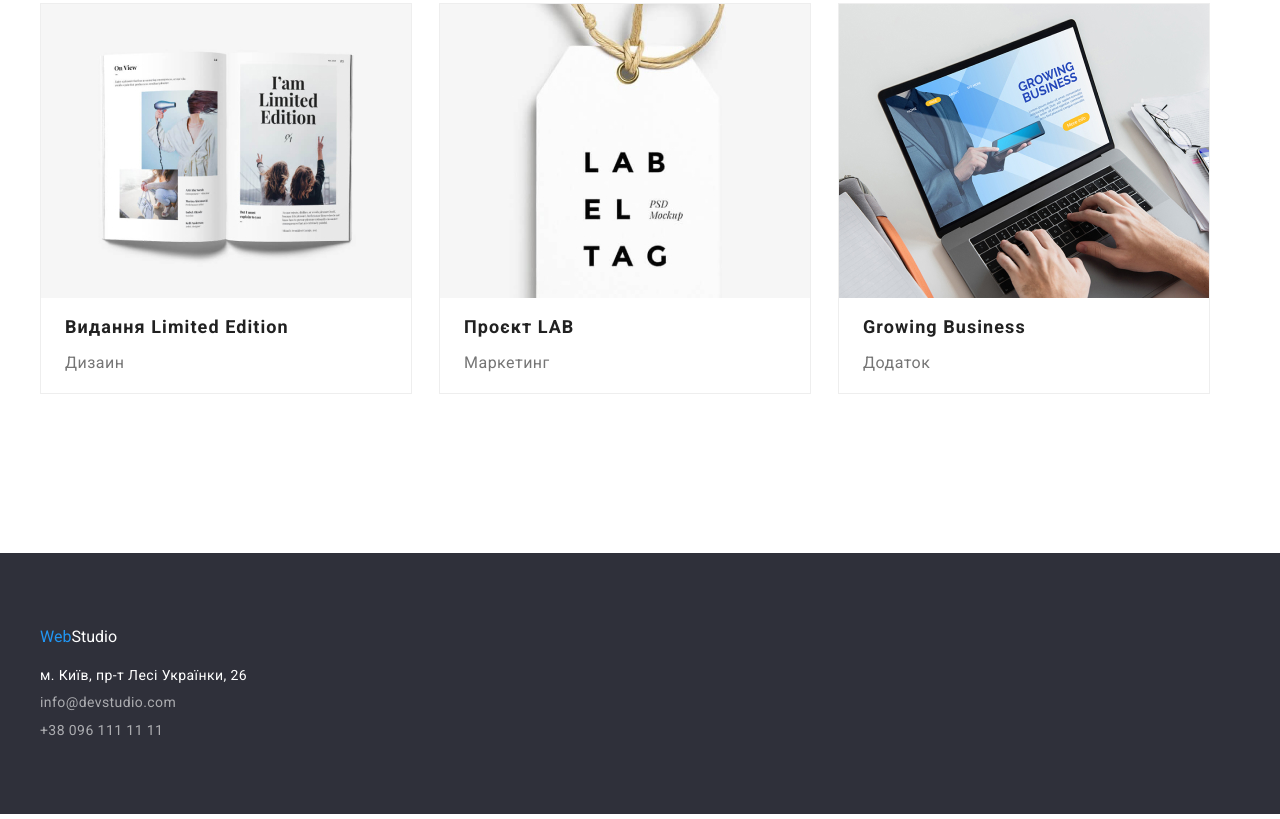
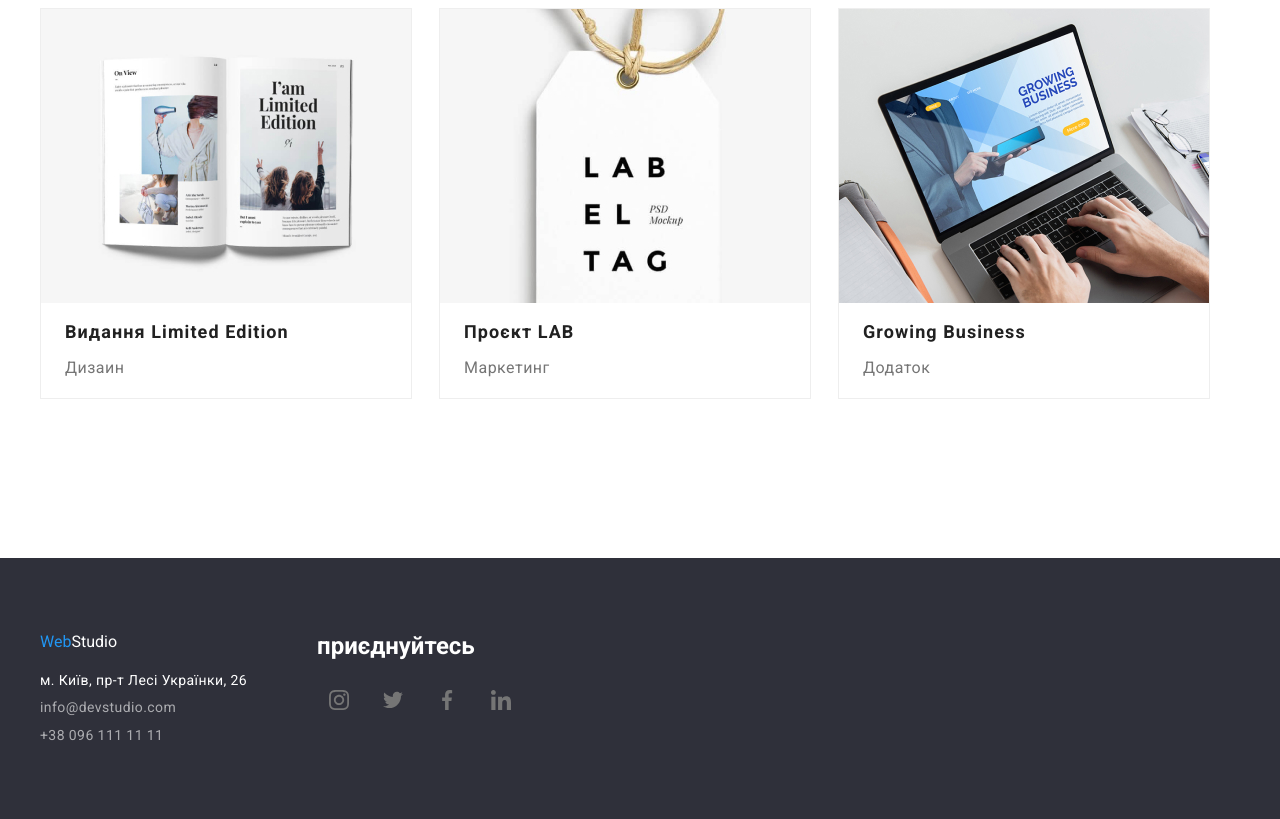
Before and after one commit to DmytroKotlyarov/Modul-3, a plain HTML site: page portfolio.html in a window 1280 px wide. Shown: the part 1073-1892 px from the top of the page. Drawn offline with nearby package versions, Linux system fonts and the light colour scheme.

```diff
--- a/css/style.css
+++ b/css/style.css
@@ -145,6 +145,23 @@ span.header-logo {
 }
 .list-soc-icons {
     margin-right: 10px;
+}
+.list .link {
+    display: flex;
+    justify-content: center;
+    align-items: center;
+    padding: 10px 0;
+    fill: #757575;
+    color: #757575;
+    text-decoration: none;
+    font-weight: 500;
+    line-height: 1.14;
+    letter-spacing: 0.02em;
+}
+.list .link:hover,
+.list .link:focus {
+    color: #2196F3;
+    fill: #2196F3;
 }
 /* --------Main-hero-------- */
 .hero {
@@ -339,9 +356,14 @@ span.header-logo {
     display: block;
     width: 106px;
     height: 60px;
-    fill: #afb1b8
 }
-.lead {
+.compa-list li{
+    margin-right: 30px;
+}
+.compa-list li:nth-child(6){
+    margin-right: 0;
+}
+.list .lead {
     display: block;
     width: 170px;
     height: 92px;
@@ -352,23 +374,20 @@ span.header-logo {
     padding: 16px 32px;
     transition: border-color 250ms cubic-bezier(0.4, 0, 0.2, 1), fill 250ms cubic-bezier(0.4, 0, 0.2, 1);
 }
-.compa-list .lead:hover,
-.compa-list .lead:focus{
+.list .lead:hover,
+.list .lead:focus {
     fill:  #2196F3;
     border-radius: 4px;
     border-color:  #2196F3;
 }
-.compa-list li{
-    margin-right: 30px;
-    }
-.compa-list li:nth-child(6){
-    margin-right: 0;
-    }
 /* --------Footer---------- */
 .footer {
     padding-top: 60px;
     padding-bottom: 60px;
     background-color: #2F303A;
+}
+.address-footer {
+    display: flex;
 }
 a.footer-logo {
     color: #2196F3;
@@ -410,11 +429,7 @@ span.footer-logo {
     letter-spacing: 0.03em;
     color: rgba(255, 255, 255, 0.6);
 }
-.asid {
-    display: flex;
-}
 .tip {
-    display: flex;
     margin-left: 70px;
 }
 .teams-soc-list {
@@ -448,6 +463,8 @@ span.footer-logo {
     height: 20px;
 }
 .title-items {
+    margin-bottom: 0;
+    margin-top: 0;
     color: var(--pimary-link-color);
 }
 /* --------Portfolio-------- */
--- a/portfolio.html
+++ b/portfolio.html
@@ -24,8 +24,8 @@
                 </ul>
            </nav>
            <ul class="list">
-                  <li class="items"><a href="mailto:info@devstudio.com" class="header-mail link">info@devstudio.com</a></li>
-                  <li class="items"><a href="tel:+380961111111" class="header-tel link">+38 096 111 11 11</a></li>
+             <li class="list-soc-items"><a href="mailto:info@devstudio.com" class="header-mail link"><svg width="16" heigth="12" class="list-soc-icons"><use href="./imge/symbol-defs.svg#icon-mail-hover"></use></svg>info@devstudio.com</a></li>
+             <li class="list-soc-items"><a href="tel:+380961111111" class="header-mail link"><svg width="10" heigth="16" class="list-soc-icons"><use href="./imge/symbol-defs.svg#icon-mobile-hover"></use></svg>+38 096 111 11 11</a></li>
            </ul>
          </div>
     </header>
@@ -94,7 +94,8 @@
     </main>
 
     <footer class="footer">
-        <div class="container">
+      <div class="container address-footer">
+        <div class="asid">
           <a href="/" class="footer-logo">Web<span class="footer-logo">Studio</span></a>
             <address>
               <ul class="footer-list">
@@ -110,6 +111,16 @@
              </ul>
           </address>
         </div>
+           <div class="tip">
+             <h2 class="title-items">приєднуйтесь</h2>
+              <ul class="teams-soc-list list">
+                <li class="teams-soc-items"><a href="#" class="teams-soc-link link"><svg class="teams-soc-icons"><use href="./imge/symbol-defs.svg#icon-instagram"></use></svg></a></li>
+                <li class="teams-soc-items"><a href="#" class="teams-soc-link link"><svg class="teams-soc-icons"><use href="./imge/symbol-defs.svg#icon-twitter"></use></svg></a></li>
+                <li class="teams-soc-items"><a href="#" class="teams-soc-link link"><svg class="teams-soc-icons"><use href="./imge/symbol-defs.svg#icon-facebook"></use></svg></a></li>
+                <li class="teams-soc-items"><a href="#" class="teams-soc-link link"><svg class="teams-soc-icons"><use href="./imge/symbol-defs.svg#icon-linkedin"></use></svg></a></li>
+             </ul>
+          </div>
+       </div>
      </footer>
  </body>
 
```
Also changed, not shown: index.html (+3 -5 lines). Lines whose indentation alone changed are shown as unchanged.
